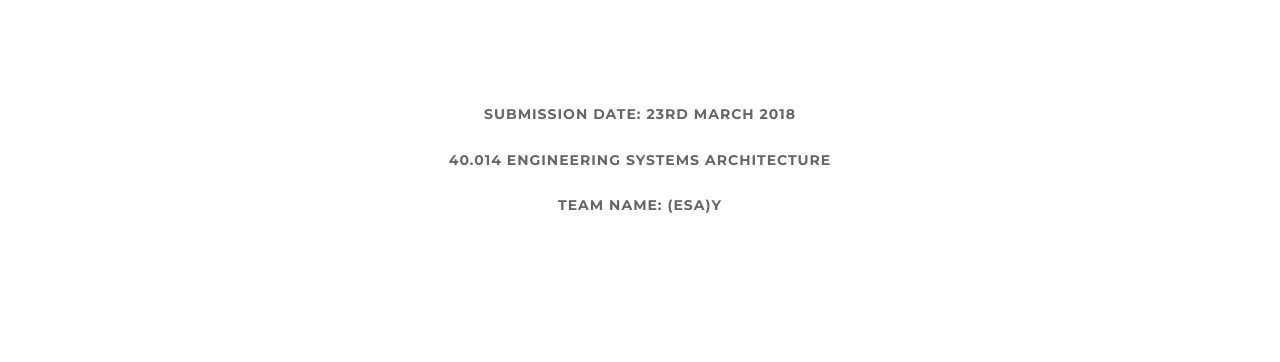
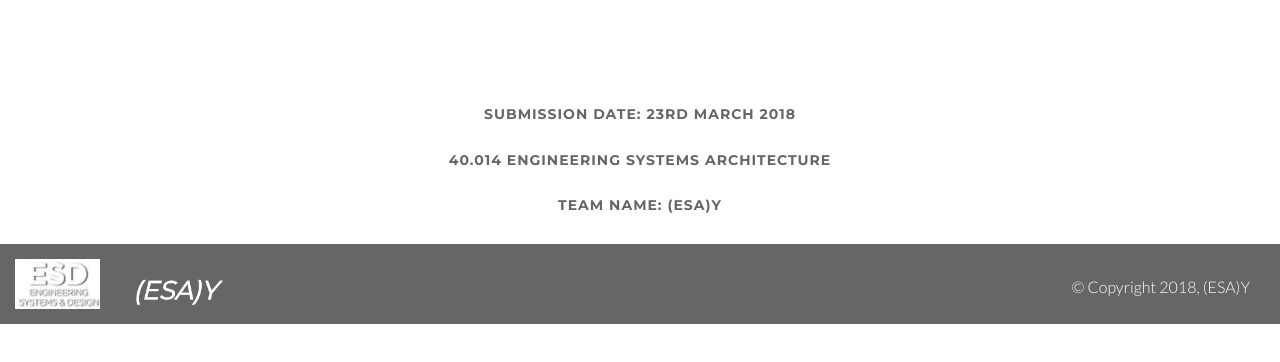
Before and after one commit to nicolelian/ESA, a plain HTML site: page index.html in a window 1280 px wide. Shown: the part 1439-1801 px from the top of the page. Drawn offline with Linux system fonts and the light colour scheme.

Commit message:
added logo

```diff
--- a/css/style.css
+++ b/css/style.css
@@ -8,6 +8,24 @@
 /* ==== Google font ==== */
 @import url('https://fonts.googleapis.com/css?family=Lato:100,300,400,700,900,100italic,300italic,400italic,700italic,900italic|Montserrat:700|Merriweather:400italic');
 
+.footer{
+    height: 80px;
+    width: auto;
+    background-color: #666;
+}
+
+.img-footer{
+    float: left;
+    height: 50px;
+    width: auto;
+    margin: 15px;
+}
+
+.p-footer{
+     color: #fff;
+     float: right;
+     margin: 30px;
+}
 
 body {
     width: 100%;
--- a/index.html
+++ b/index.html
@@ -179,6 +179,13 @@
 <h5>Team name: (ESA)Y</h5>
 </div>
 
+<div class="footer">
+<img src="img/esdlogo.jpg" class="img-footer">
+ <img src="img/teamlogo.png" class="img-footer">
+ <p class="p-footer">&copy; Copyright 2018, (ESA)Y</p>
+</div>
+
+
   <!-- Core JavaScript Files -->
   <script src="js/jquery.min.js"></script>
   <script src="js/bootstrap.min.js"></script>
```
Also changed, not shown: img/esdlogo.jpg (added), img/teamlogo.png (added).
